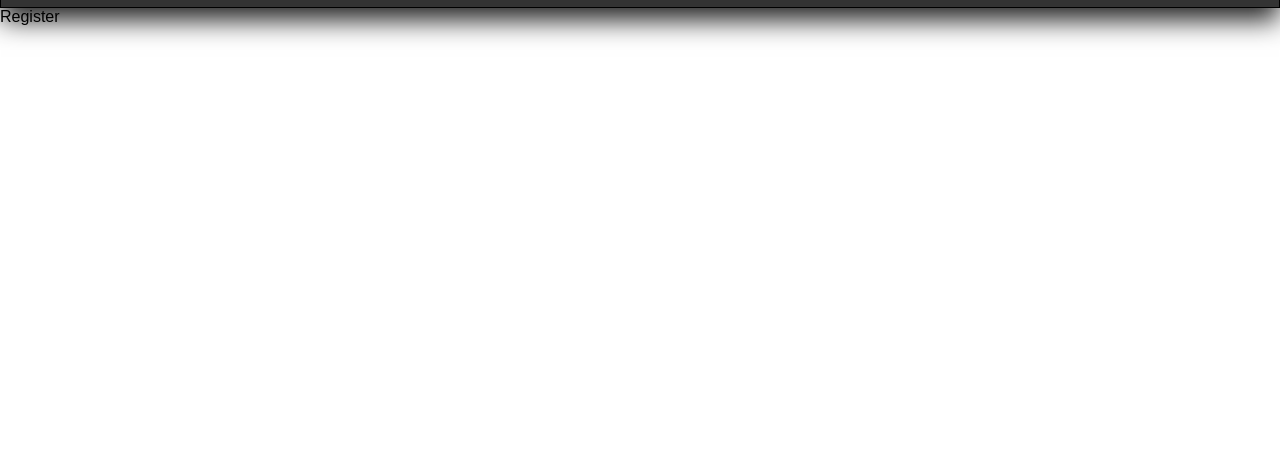
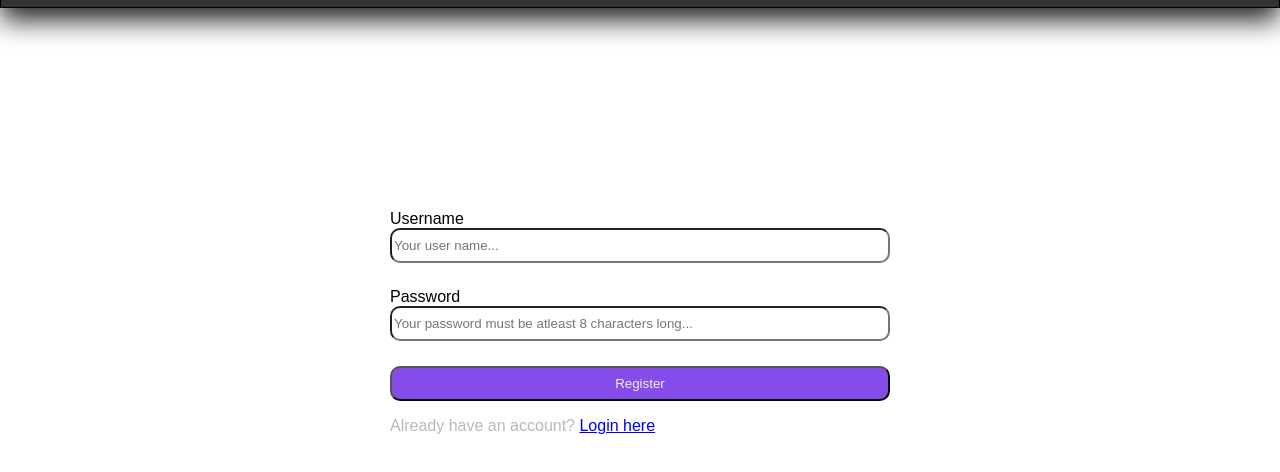
Before and after one commit to Matthewdev-prog/Fitness-Tracker-Front-End-, a React app: page /#/register in a window 1280 px wide. Shown: the part 74-546 px from the top of the page. Built offline with nearby package versions, Linux system fonts and the light colour scheme.

Commit message:
got login to work functionally, just need to add the logout route and I think logout should work

```diff
--- a/assets/anthonyStyles.css
+++ b/assets/anthonyStyles.css
@@ -1,5 +1,6 @@
 .loginContainer {
     display: flex;
+    flex-direction: column;
     justify-content: center;
     align-items: center;
     height: 90vh;
--- a/src/components/Login.js
+++ b/src/components/Login.js
@@ -1,20 +1,26 @@
 import React, { useState } from "react";
 import { Link } from "react-router-dom";
-import {
-  registerUser,
-  loginUser,
-} from "../api"
+import {registerUser, loginUser, } from "../api"
 
 const Login = () => {
   const [username, setUsername] = useState("");
-  const [password, setPassword] = useState("")
+  const [password, setPassword] = useState("");
+  const [loginIssue, setLoginIssue] = useState("");
 
-  const handleSubmit = (ev) => {
+  const handleSubmit = async ev => {
     ev.preventDefault();
+    const login = await loginUser({username, password})
+    if(login.error){
+      setLoginIssue(login.message);
+      return;
+    }
+    const {token} = login;
+    window.localStorage.setItem("token", token)
   }
 
   return (
     <div className="loginContainer">
+      <div>{loginIssue}</div>
       <form className="formContainer" onSubmit={(ev) => handleSubmit(ev)}>
         <div className="formdiv">
           <label>User Name</label>
@@ -22,7 +28,7 @@ const Login = () => {
         </div>
         <div className="formdiv">
           <label>Password</label>
-          <input placeholder="Your password..." value={password} onChange={ev => setPassword(ev.target.value)}/>
+          <input type="password" placeholder="Your password..." value={password} onChange={ev => setPassword(ev.target.value)}/>
         </div>
         <input className="btn" type="submit" value="Submit" />
         <p className="smalltext">
--- a/src/components/Nav.js
+++ b/src/components/Nav.js
@@ -2,20 +2,21 @@ import React from "react";
 import { Link } from "react-router-dom";
 
 const Nav = () => {
+  const token = window.localStorage.getItem("token");
   return (
     <div className="topnav">
-      <a className="logo" href="#">
+      <Link className="logo" to="/">
         <img
           className="logo"
           src="../../assets/files/ft-logo.png"
           alt="Site logo"
         />
-      </a>
+      </Link>
       <Link to="/">Home</Link>
       <Link to="/routines">Routines</Link>
       <Link to="/activities">Activities</Link>
-      <Link className="active" to="/login">
-        login
+      <Link className="active" to={token ? "/logout" : "/login"}>
+        {token ? "logout" : "login"}
       </Link>
     </div>
   );
--- a/src/components/Register.js
+++ b/src/components/Register.js
@@ -1,11 +1,40 @@
-import React from 'react';
+import React, {useState} from 'react';
+import { Link } from "react-router-dom";
+import { registerUser } from '../api';
 
 
 const Register = () => {
+  const [username, setUsername] = useState("");
+  const [password, setPassword] = useState("");
+  const [registerIssue, setRegisterIssue] = useState("")
+  const handleSubmit = async ev => {
+    ev.preventDefault();
+    const register = await registerUser({username, password})
+    if(register.error){
+      setRegisterIssue(register.message);
+      return;
+    }
+    const {token} = register;
+    window.localStorage.setItem("token", token)
+  }
   return (
-    <div>
-      Register
-    </div>
+    <div className="loginContainer">
+      <div>{registerIssue}</div>
+    <form className="formContainer" onSubmit={(ev) => handleSubmit(ev)}>
+      <div className="formdiv">
+        <label>Username</label>
+        <input placeholder="Your user name..." value={username} onChange={ev => setUsername(ev.target.value)}/>
+      </div>
+      <div className="formdiv">
+        <label>Password</label>
+        <input type="password" placeholder="Your password must be atleast 8 characters long..." value={password} onChange={ev => setPassword(ev.target.value)}/>
+      </div>
+      <input className="btn" type="submit" value="Register" />
+      <p className="smalltext">
+       Already have an account? <Link to='/login'>Login here</Link>
+      </p>
+    </form>
+  </div>
   )
 }
 
```
Also changed, not shown: src/components/Logout.js (added, +11 -0 lines).
